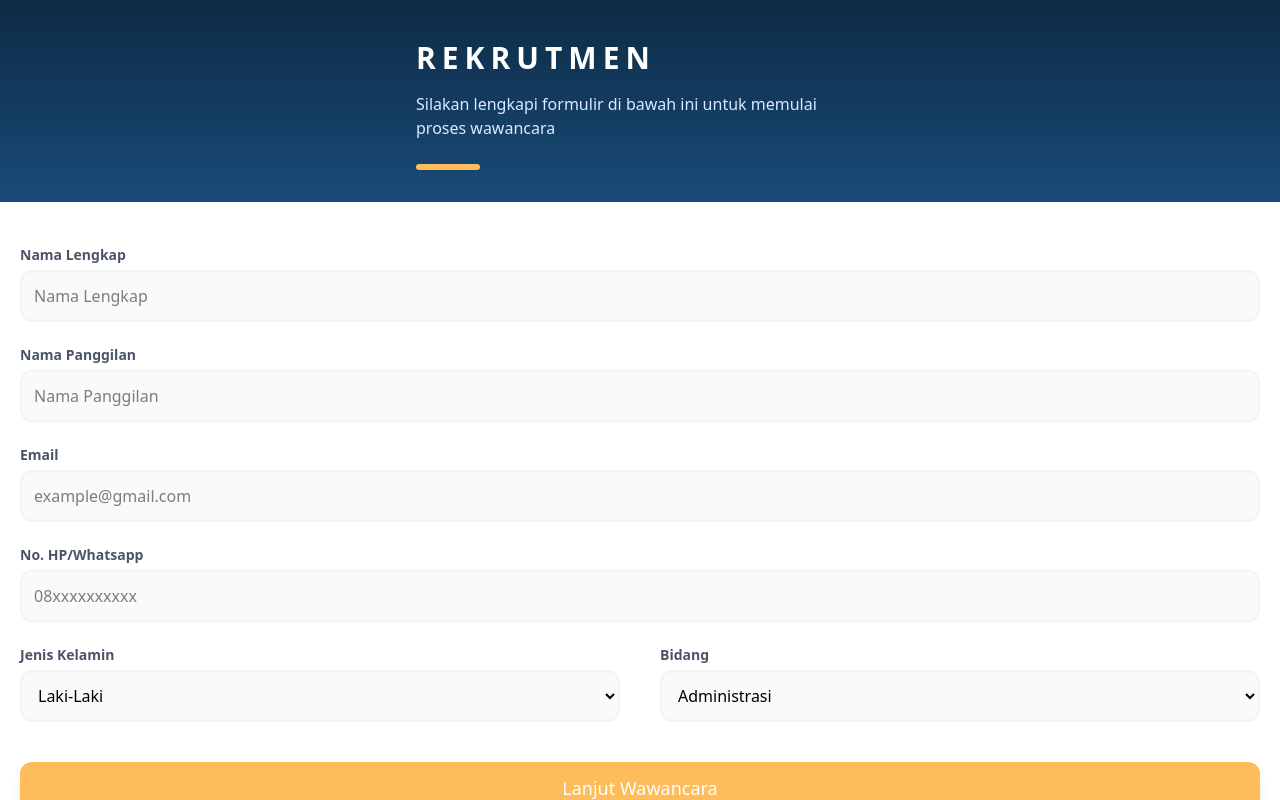
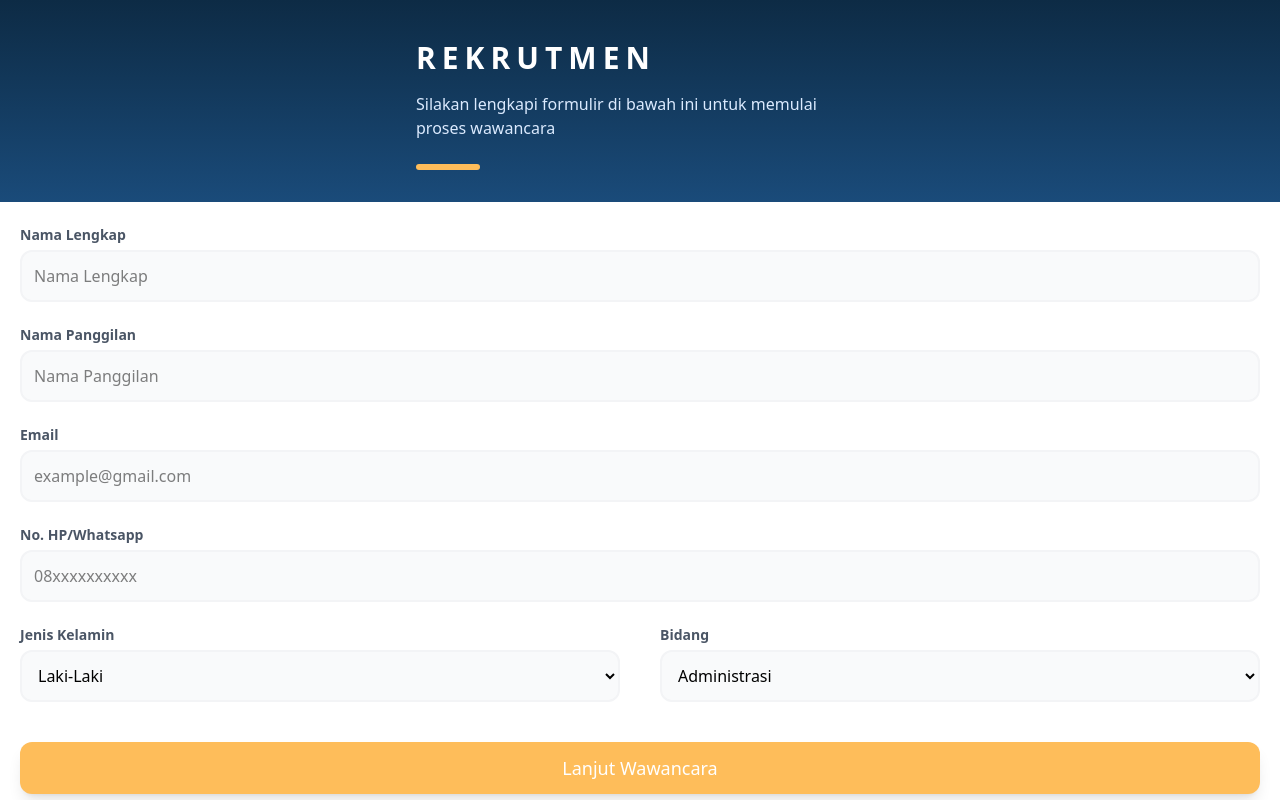
Before and after one commit to MuhammadHelga/web.rekrutkita, a React (Vite) app: page / in a window 1280 px wide. Built offline with nearby package versions, Linux system fonts and the light colour scheme.

Commit message:
Update FormPages

```diff
--- a/src/pages/FormPages.jsx
+++ b/src/pages/FormPages.jsx
@@ -61,7 +61,7 @@ function FormPages() {
                 </div>
             </div>
 
-            <div className="grow overflow-y-auto w-full px-5 py-10 scrollbar-hide">
+            <div className="grow overflow-y-auto w-full px-5 py-5 scrollbar-hide">
                 <div className="w-full mx-auto">
                     <form onSubmit={handleSubmit}>
                         <div className='mb-5'>
```
